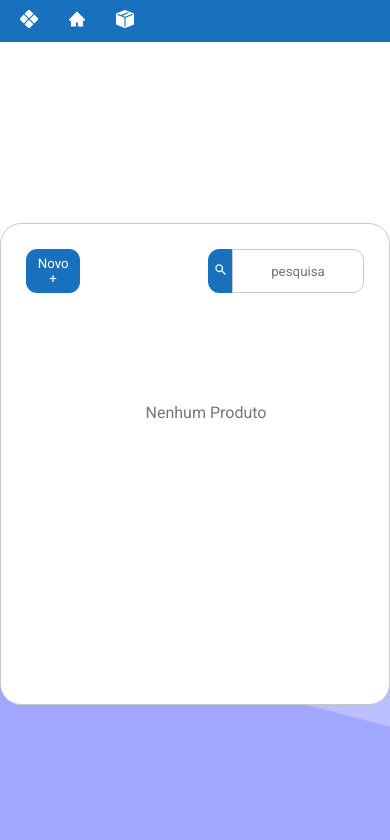
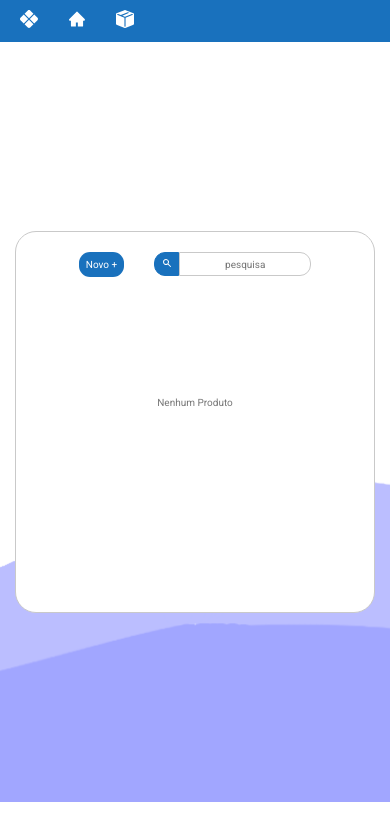
Before and after one commit to AndreVsc/Gerenciador-de-Tarefas, a React (Vite) app: page / in a window 390 px wide. Shown: the top 840 px of the page. Built offline with nearby package versions, Linux system fonts and the light colour scheme.

Commit message:
0.0.1.7v
Responsividade

```diff
--- a/src/app/App.css
+++ b/src/app/App.css
@@ -7,5 +7,9 @@
 @media only screen and (max-device-width: 900px) {
     .containerNavInicial{
         flex-direction: column;
+        background-size:cover;
+        background-repeat: no-repeat;
+        background-position: bottom;
+
     }
 }
--- a/src/components/Adicionar/AdicionarBlock.css
+++ b/src/components/Adicionar/AdicionarBlock.css
@@ -11,12 +11,13 @@
 
 .settingsAdicionar{
     display: flex;
+    align-items:center;
     padding: 10px;
+    justify-content: center;
     gap: 8rem;
 }
 
 #containerRolagem{
-
     border-radius: 21px;
     max-width: 400px;
     min-width: 380px;
@@ -65,7 +66,7 @@
     width: 30px;
     padding: 5px;
     outline: none;
-  }
+}
 
   .textp{
     user-select:none;
@@ -78,10 +79,55 @@
     display: flex;
     }
 
-  @media only screen and (max-device-width: 00px) {
+  @media only screen and (max-device-width: 900px) {
     .containerAdicionar{
         border-radius: 21px;
         border: 1px solid #fff;
+        padding: 0px;
+        padding-bottom: 10px;
     }
 
+    .settingsAdicionar{
+        display: flex;
+        justify-content: center;
+        gap: 30px;
+    }
+
+    #containerSearch button {
+        background-color:rgb(25, 113, 189);
+        border-radius: 11px 0px 0px 11px;
+        border: 1px solid rgb(25,113,189);
+        font-size: x-small;
+        color: #fff;
+        width: 25px;
+        padding: 5px;
+        outline: none;
+    }
+    .containerAdicionar{
+        display: flex;
+        flex-direction: column;
+        align-items: center;
+        border-radius: 21px;
+        border: 1px solid #c9c9c9;
+        background-color: rgb(255, 255, 255);
+        width: 100%;
+        min-width: 200px;
+        margin: 15px;
+        max-width: 400px;
+        max-height: 380px;
+        padding:10px 0px 10px 0px ;
+}
+
+    #containerRolagem{
+        border-radius: 0px;
+        max-width: 400px;
+        min-width: 210px;
+        width: 100%;
+        margin: 10px;
+        height: 295px;
+        overflow:auto;
+
+    }
+
+
   }
--- a/src/components/Adicionar/BlockLista.css
+++ b/src/components/Adicionar/BlockLista.css
@@ -35,3 +35,30 @@
     align-items: center;
     flex-direction: column;
 }
+
+@media only screen and (max-device-width: 900px) {
+
+    #containBlock{
+        display: flex;
+        border: 1px solid #c9c9c9;
+        background-color: #ffff;
+        justify-content: space-between;
+        flex-direction: row;
+        align-items: center;
+        border-radius: 11px;
+        width: 30%;
+        min-width:220px;
+        max-width: 340px;
+        display: flex;
+        padding: 8px;
+        gap: 0px;
+    }
+
+    #listBlocks{
+        display: flex;
+        align-items: center;
+        flex-direction: column;
+        gap:10px;
+        padding: 20px;
+    }
+}
--- a/src/components/navbar/NavbarEstoque.css
+++ b/src/components/navbar/NavbarEstoque.css
@@ -53,10 +53,6 @@
         gap: 30px;
     }
 
-    .Navbar-conatainer a{
-
-    }
-
     .Navbar-conatainer a:hover{
 
     }
--- a/src/index.css
+++ b/src/index.css
@@ -17,3 +17,23 @@ button{
 li{
     list-style:none;
 }
+
+@media only screen and (max-device-width: 900px) {
+    *{
+        margin: 0;
+        padding: 0;
+        overflow-y:show ;
+    }
+
+    p{
+        font-size: x-small;
+    }
+
+    button{
+        font-size: x-small;
+    }
+
+    input{
+        font-size: x-small;
+    }
+}
--- a/src/pages/inicial/PaginaInicial.css
+++ b/src/pages/inicial/PaginaInicial.css
@@ -5,3 +5,10 @@
     width: 100%;
     height: 100vh;
 }
+
+
+@media only screen and (max-device-width: 900px) {
+    .containerInicial{
+        height: 90vh;
+    }
+}
```
